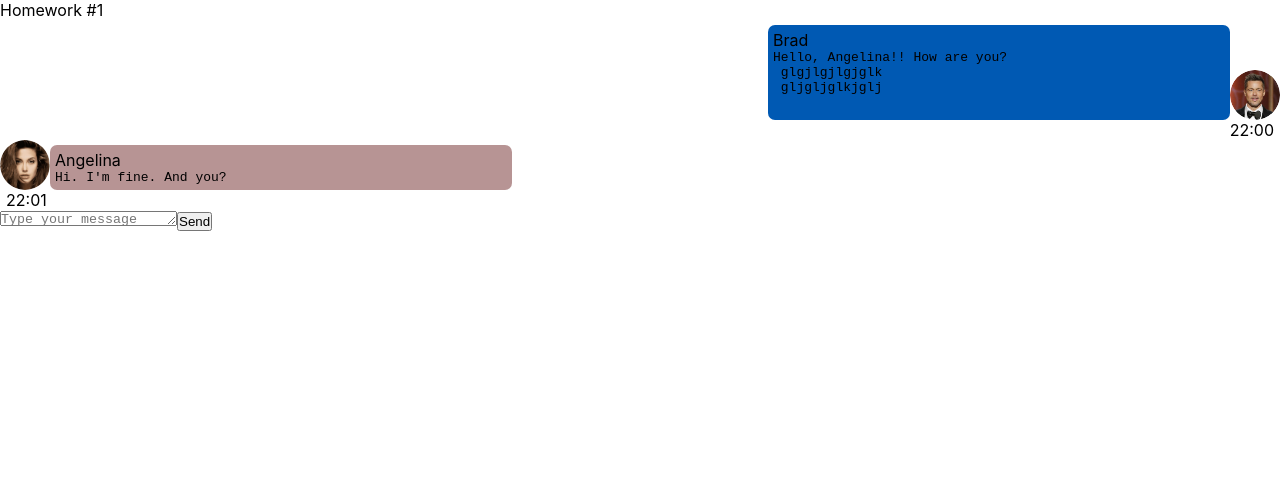
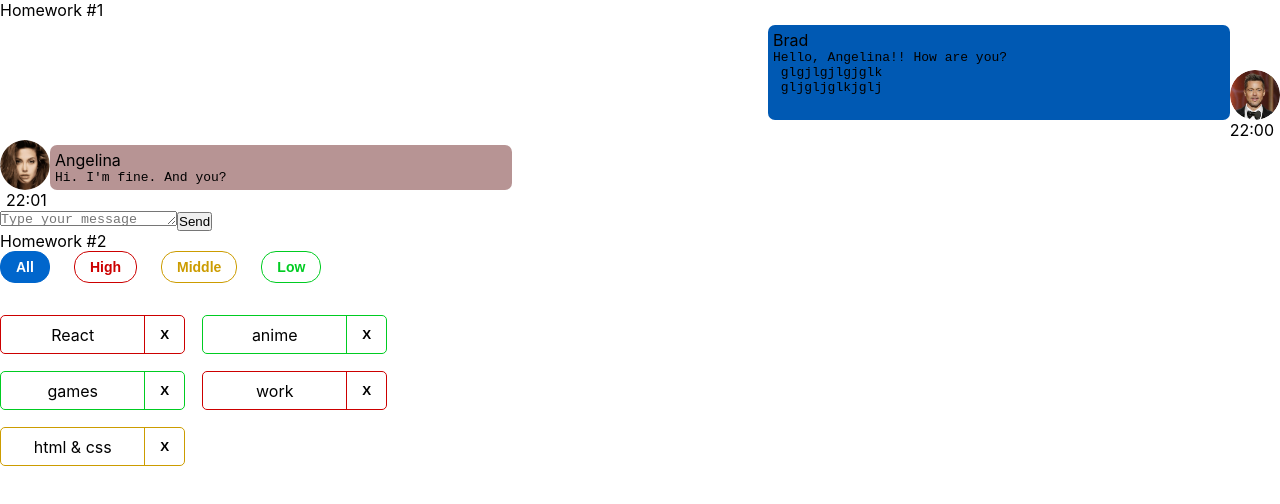
Before and after one commit to dai220885/hw01, a React (Create React App) app: page /#/ in a window 1280 px wide. Before the commit this address led to /#/pre-junior. Shown: the top 504 px of the page. Built offline with nearby package versions, Linux system fonts and the light colour scheme.

Commit message:
completed tasks from HW2

```diff
--- a/package.json
+++ b/package.json
@@ -1,6 +1,6 @@
 {
   "name": "hws2",
-  "homepage": "https://github.com/dai220885/hw01",
+  "homepage": "https://dai220885.github.io/hw01",
   "version": "0.1.0",
   "private": true,
   "dependencies": {
@@ -16,7 +16,7 @@
     "@types/react-dom": "18.0.6",
     "@types/uuid": "8.3.4",
     "axios": "0.27.2",
-    "gh-pages": "4.0.0",
+    "gh-pages": "^5.0.0",
     "react": "18.2.0",
     "react-dom": "18.2.0",
     "react-redux": "8.0.4",
--- a/src/s1-main/App.tsx
+++ b/src/s1-main/App.tsx
@@ -1,13 +1,14 @@
 import React from 'react'
 import s from './App.module.css'
 import HW1 from '../s2-homeworks/hw01/HW1'
+import HW2 from "../s2-homeworks/hw02/HW2";
 
 function App() {
     return (
         <div className={s.App}>
             <HW1/>
             {/*раскомментировать по ходу выполнения*/}
-            {/*<HW2/>*/}
+            <HW2/>
             {/*<HW3/>*/}
             {/*<HW4/>*/}
 
--- a/src/s2-homeworks/hw02/HW2.tsx
+++ b/src/s2-homeworks/hw02/HW2.tsx
@@ -17,16 +17,16 @@
 * */
 
 // types
-export type AffairPriorityType = any // need to fix any
+export type AffairPriorityType = 'high' | 'middle' | 'low'
 export type AffairType = {
-    _id: any // need to fix any
-    name: any // need to fix any
+    _id: number
+    name: string
     priority: AffairPriorityType
 }
 export type FilterType = 'all' | AffairPriorityType
 
 // constants
-const defaultAffairs: any = [ // need to fix any
+const defaultAffairs: Array<AffairType> = [ // need to fix any
     {_id: 1, name: 'React', priority: 'high'}, // студенты могут изменить содержимое name и количество элементов в массиве, ...priority не менять!
     {_id: 2, name: 'anime', priority: 'low'},
     {_id: 3, name: 'games', priority: 'low'},
@@ -35,23 +35,24 @@
 ]
 
 // pure helper functions
-export const filterAffairs = (affairs: any, filter: any): any => { // need to fix any
-
-
-    return affairs // need to fix
+export const filterAffairs = (affairs: Array<AffairType>, filter: FilterType): Array<AffairType> => { // need to fix any
+    //debugger
+    if (filter==='all') {
+        return affairs
+    }
+    return affairs.filter(affair => affair.priority === filter)// need to fix
 }
-export const deleteAffair = (affairs: any, _id: any): any => { // need to fix any
-
-    return affairs // need to fix
+export const deleteAffair = (affairs: Array<AffairType>, _id: number): Array<AffairType> => { // need to fix any
+    return affairs.filter(affair => affair._id !==_id) // need to fix
 }
 
 function HW2() {
-    const [affairs, setAffairs] = useState<any>(defaultAffairs) // need to fix any
+    const [affairs, setAffairs] = useState<Array<AffairType>>(defaultAffairs) // need to fix any
     const [filter, setFilter] = useState<FilterType>('all')
 
     const filteredAffairs = filterAffairs(affairs, filter)
-    const deleteAffairCallback = (_id: any) => { // need to fix any
-        // need to fix
+    const deleteAffairCallback = (_id: number) => { // need to fix any
+        setAffairs(affairs.filter(affair => affair._id !== _id))
     }
 
     return (
--- a/src/s2-homeworks/hw02/affairs/Affairs.tsx
+++ b/src/s2-homeworks/hw02/affairs/Affairs.tsx
@@ -4,24 +4,24 @@
 import s from './Affairs.module.css'
 
 type AffairsPropsType = {
-    data: any // need to fix any
-    setFilter: any
-    deleteAffairCallback: any
+    data: Array<AffairType> // need to fix any
+    setFilter: (filter:FilterType) => void
+    deleteAffairCallback: (id: number)=>void
     filter: FilterType
 }
 
 function Affairs(props: AffairsPropsType) {
     const setAll = () => {
-        // need to fix
+        props.setFilter('all')
     }
     const setHigh = () => {
-        // need to fix
+        props.setFilter('high')
     }
     const setMiddle = () => {
-        // need to fix
+        props.setFilter('middle')
     }
     const setLow = () => {
-        // need to fix
+        props.setFilter('low')
     }
 
     const cnAll = s.button + ' ' + s.all + (props.filter === 'all' ? ' ' + s.active : '')
--- a/src/s2-homeworks/hw02/affairs/affair/Affair.tsx
+++ b/src/s2-homeworks/hw02/affairs/affair/Affair.tsx
@@ -6,12 +6,12 @@
 type AffairPropsType = {
     // key не нужно типизировать
     affair: AffairType
-    deleteAffairCallback: any // need to fix any
+    deleteAffairCallback: (id: number)=>void // need to fix any
 }
 
 function Affair(props: AffairPropsType) {
-    const deleteCallback = () => {
-        // need to fix
+    const deleteCallback = (id: number) => {
+        props.deleteAffairCallback(id)// need to fix
     }
 
     const nameClass = s.name + ' ' + s2[props.affair.priority]
@@ -25,7 +25,7 @@
         >
             <div id={'hw2-name-' + props.affair._id} className={nameClass}>
                 {/*создаёт студент*/}
-
+                {props.affair.name}
                 {/**/}
             </div>
             <div id={'hw2-priority-' + props.affair._id} hidden>
@@ -35,7 +35,7 @@
             <button
                 id={'hw2-button-delete-' + props.affair._id}
                 className={buttonClass}
-                // need to fix
+                onClick={()=>deleteCallback(props.affair._id)}// need to fix
 
             >
                 {/*текст кнопки могут изменить студенты*/}
```
Also changed, not shown: 1 other file (tests, documents, lock files or other folders).
